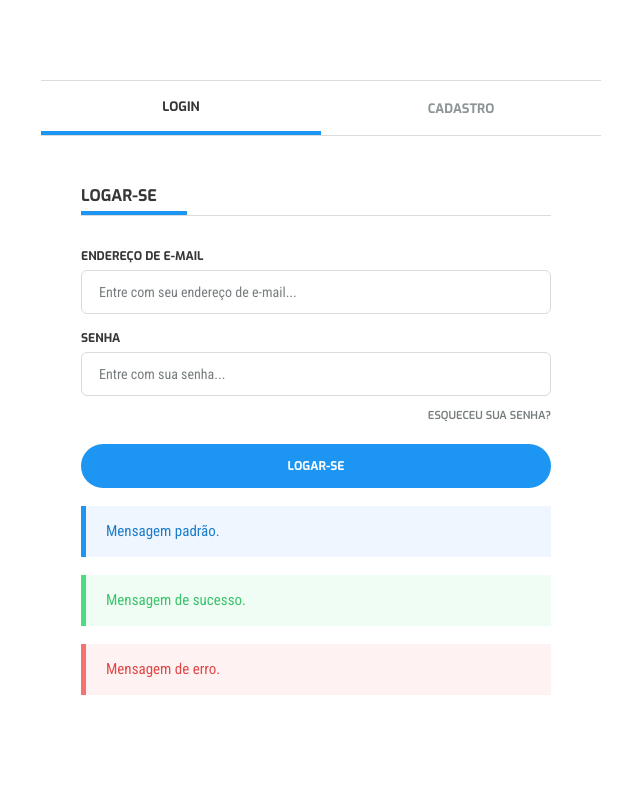
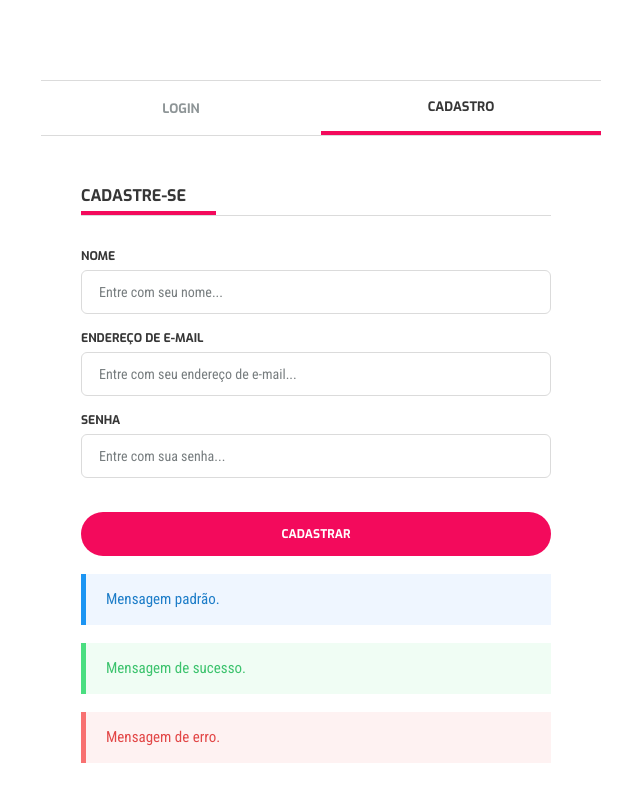
Before and after one commit to eubrunocoelho/firebase-auth, a Vue app: page / in a window 1280 px wide. Shown: the top 802 px of the page, without its empty margins (319-959 px from the left). Built offline with nearby package versions, Linux system fonts and the light colour scheme.

Commit message:
created registration form

```diff
--- a/src/assets/css/auth.css
+++ b/src/assets/css/auth.css
@@ -1,3 +1,19 @@
+a.active.--red {
+    border-bottom: 4px solid var(--red-primary-color) !important;
+}
+
+.title h1.--red {
+    border-bottom: 4px solid var(--red-primary-color) !important;
+}
+
+.form input.--red:focus {
+    border: 1px solid var(--red-primary-color) !important;
+}
+
+.form .btn.--red {
+    background: var(--red-primary-color);
+}
+
 .tab-header {
     height: 56px;
     width: 100%;
--- a/src/assets/css/global.css
+++ b/src/assets/css/global.css
@@ -12,6 +12,7 @@
     --blue-primary-color: #1c95f3;
     --gray-primary-color: #777d7f;
     --gray-secondary-color: #dbdbdb;
+    --red-primary-color: #f30a5c;
     --white-color: #fff;
     --text-disabled-color: #8e9597;
     --text-primary-color: #363636;
--- a/src/components/Auth.vue
+++ b/src/components/Auth.vue
@@ -1,11 +1,13 @@
 <template>
     <header class="tab-header">
         <nav class="tab-navigation">
-            <a href="#" class="active">Login</a>
-            <a href="#">Cadastro</a>
+            <!-- <a href="#" class="active">Login</a> -->
+            <a href="#">Login</a>
+            <a href="#" class="active --red">Cadastro</a>
         </nav>
     </header>
-    <section class="container">
+    <!-- Login -->
+    <section class="container" v-if="false">
         <div class="title">
             <h1>Logar-se</h1>
         </div>
@@ -33,6 +35,38 @@
             <p>Mensagem de erro.</p>
         </div>
     </section>
+    <!-- End Login -->
+    <!-- Cadastro -->
+    <section class="container">
+        <div class="title">
+            <h1 class="--red">Cadastre-se</h1>
+        </div>
+        <form action="#" class="form">
+            <div class="form-control">
+                <label for="name">Nome</label>
+                <input type="text" id="name" name="name" class="--red" placeholder="Entre com seu nome...">
+            </div>
+            <div class="form-control">
+                <label for="email">Endereço de E-mail</label>
+                <input type="email" id="email" name="email" class="--red" placeholder="Entre com seu endereço de e-mail...">
+            </div>
+            <div class="form-control">
+                <label for="password">Senha</label>
+                <input type="password" id="password" name="password" class="--red" placeholder="Entre com sua senha...">
+            </div>
+            <button type="submit" class="btn --red">Cadastrar</button>
+        </form>
+        <div class="alert">
+            <p>Mensagem padrão.</p>
+        </div>
+        <div class="alert alert--success">
+            <p>Mensagem de sucesso.</p>
+        </div>
+        <div class="alert alert--danger">
+            <p>Mensagem de erro.</p>
+        </div>
+    </section>
+    <!-- End Cadastro -->
 </template>
 
 <script>
```
